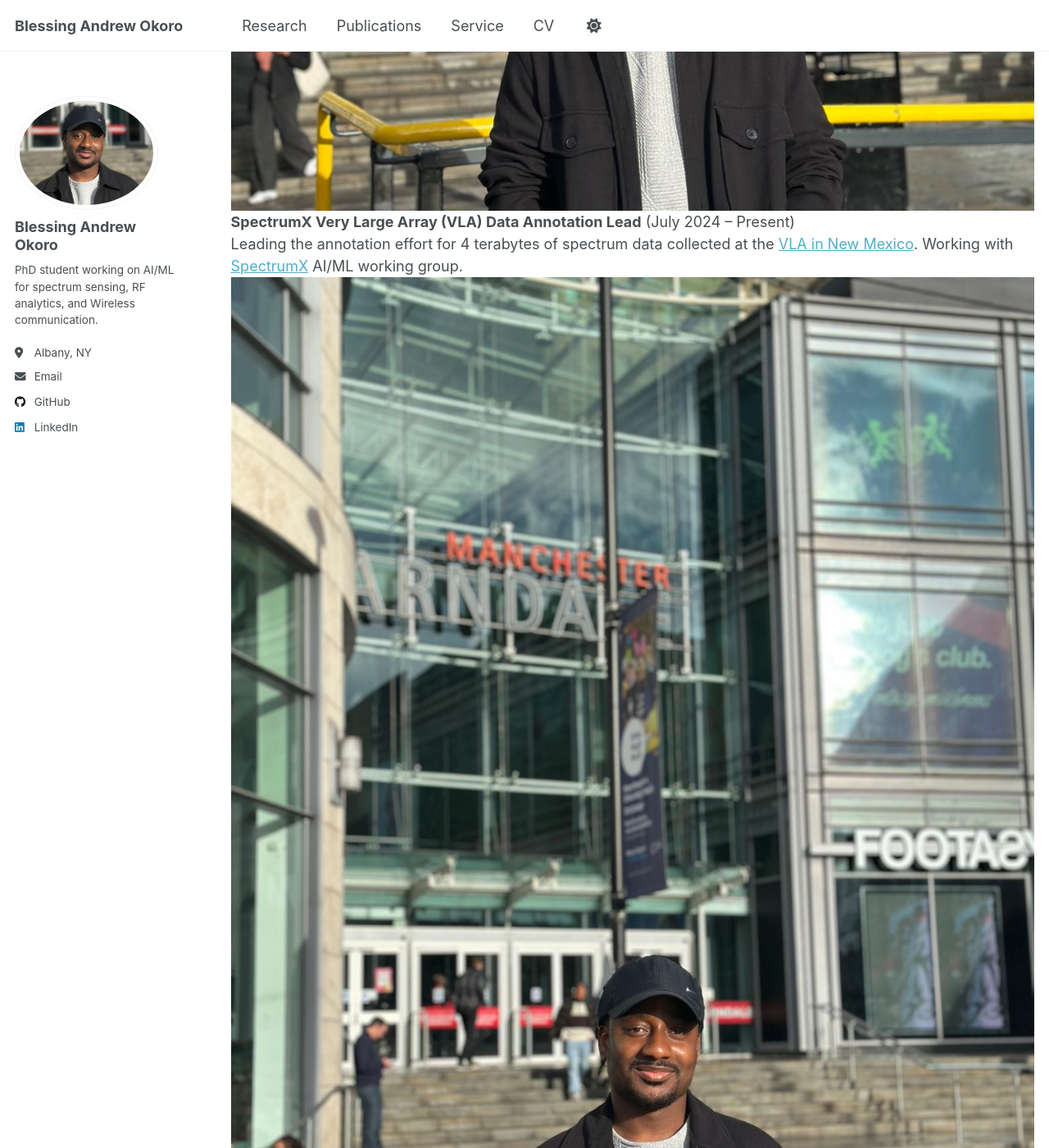
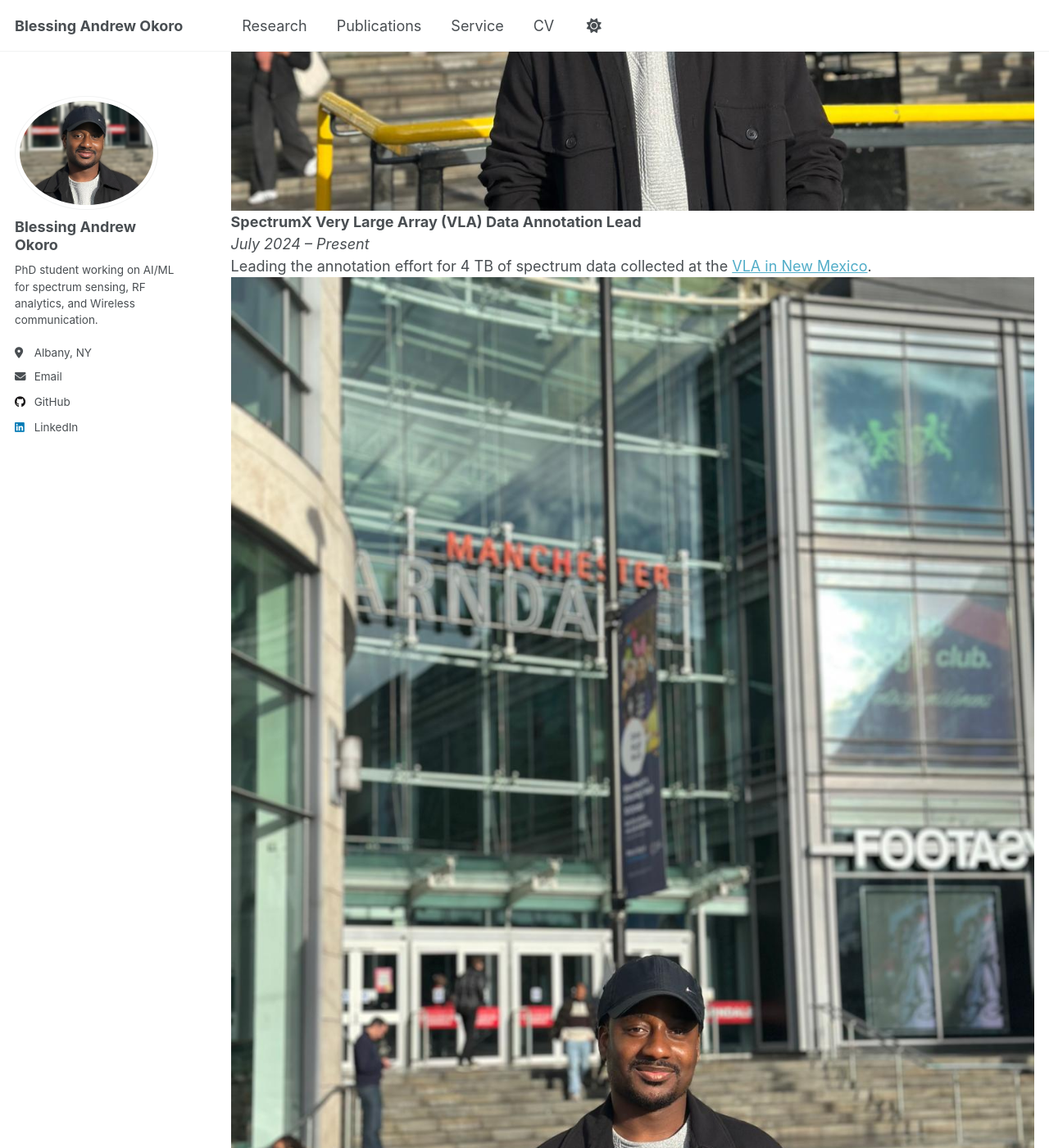
Before and after one commit to okoroandrew/okoroandrew.github.io, a Jekyll site: the page built from _pages/service.md, in a window 1280 px wide and 1400 px high, scrolled down 1191 px. Shown: the whole window at 82% size. Built offline with Jekyll 4.4.1, drawn with Linux system fonts in a browser that asks for light colours; a script that is not in the unit is left out; some of the changed text lies outside the part shown.

Commit message:
Update service.md

```diff
--- a/_pages/service.md
+++ b/_pages/service.md
@@ -6,21 +6,24 @@ author_profile: true
 ---
 
 <div class="service-item">
-  <img src="/images/service/profile.jpeg" alt="VLA" class="service-img">
+  <div class="service-img-wrapper">
+    <img src="/images/service/profile.jpeg" alt="VLA">
+  </div>
   <div class="service-text">
-    <strong>SpectrumX Very Large Array (VLA) Data Annotation Lead</strong> (July 2024 – Present)<br>
-    Leading the annotation effort for 4 terabytes of spectrum data collected at the
+    <strong>SpectrumX Very Large Array (VLA) Data Annotation Lead</strong><br>
+    <em>July 2024 – Present</em><br>
+    Leading the annotation effort for 4 TB of spectrum data collected at the
     <a href="https://public.nrao.edu/telescopes/vla/">VLA in New Mexico</a>.
-    Working with <a href="https://spectrumx.org/">SpectrumX</a> AI/ML working group.
   </div>
 </div>
 
 <div class="service-item">
-  <img src="/images/service/profile.jpeg" alt="SpectrumX School" class="service-img">
+  <div class="service-img-wrapper">
+    <img src="/images/service/profile.jpeg" alt="SpectrumX School">
+  </div>
   <div class="service-text">
-    <strong>SpectrumX Summer School on Wireless – Site Facilitator</strong> (2023–2025)<br>
-    Facilitated at
-    <a href="https://www.uprm.edu/">University of Puerto Rico at Mayagüez</a>
-    and University at Albany.
+    <strong>SpectrumX Summer School on Wireless – Site Facilitator</strong><br>
+    <em>2023–2025</em><br>
+    Facilitated at University of Puerto Rico at Mayagüez and University at Albany.
   </div>
 </div>
```
